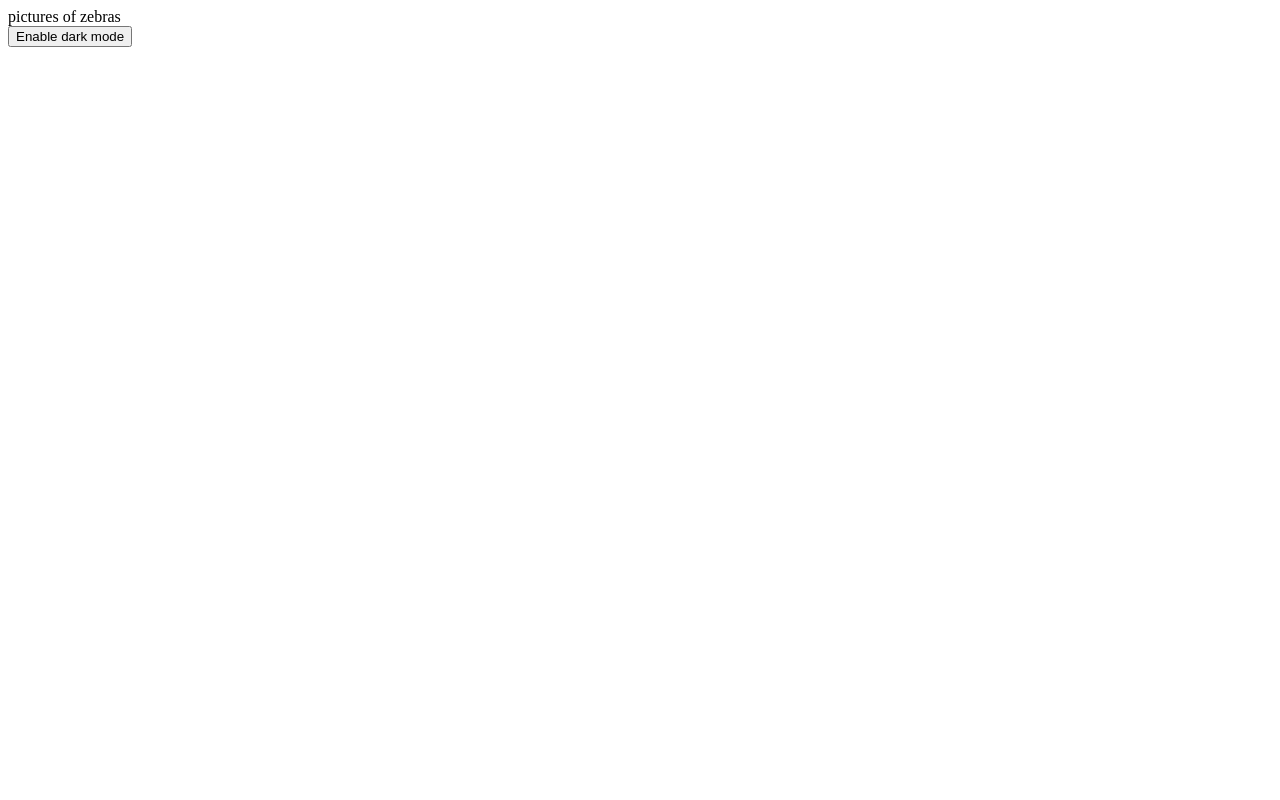
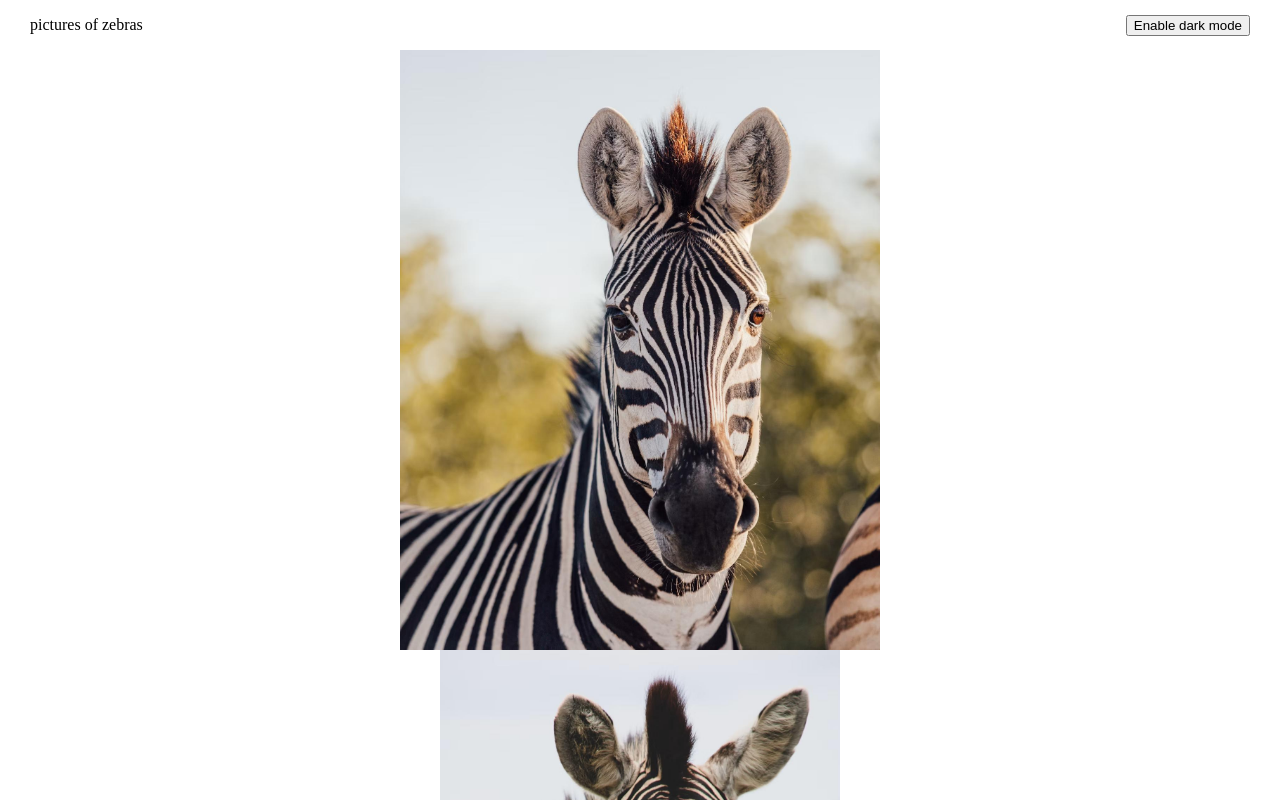
Before and after one commit to branpk/zebras, a website built with Vite: page index.html in a window 1280 px wide. Built offline with nearby package versions, Linux system fonts and the light colour scheme.

Commit message:
Some styling

```diff
--- a/index.html
+++ b/index.html
@@ -7,6 +7,6 @@
     <script type="module" src="src/main.ts"></script>
   </head>
   <body>
-    <div id="app"></div>
+    <div id="root"></div>
   </body>
 </html>
--- a/src/main.css
+++ b/src/main.css
@@ -0,0 +1,38 @@
+html,
+body {
+  padding: 0;
+  margin: 0;
+}
+
+.app {
+  width: 100%;
+  height: 100dvh;
+  display: flex;
+  flex-direction: column;
+}
+
+.app-header {
+  height: 50px;
+  display: flex;
+  justify-content: space-between;
+  align-items: center;
+  padding: 0 30px;
+}
+
+.app-body {
+  flex: 1;
+  overflow-y: scroll;
+}
+
+.image-list {
+  width: 100%;
+  display: flex;
+  flex-direction: column;
+  align-items: center;
+}
+
+.image-list img {
+  max-width: 100%;
+  max-height: 600px;
+  display: block;
+}
--- a/src/main.ts
+++ b/src/main.ts
@@ -50,6 +50,14 @@ function App() {
     darkModeToggle.textContent = isDarkMode
       ? "Disable dark mode"
       : "Enable dark mode";
+    images.forEach((image, i) => {
+      image.setAttribute(
+        "src",
+        isDarkMode
+          ? `./zebras/dark/${IMAGE_KEYS[i]}.jpg`
+          : `./zebras/light/${IMAGE_KEYS[i]}.jpg`,
+      );
+    });
   };
 
   const darkModeToggle = html(
@@ -61,15 +69,19 @@ function App() {
     },
   );
 
-  const images = IMAGE_KEYS.map((key) => html("img", { src: `` }));
+  const images = IMAGE_KEYS.map((key) =>
+    html("img", { src: `./zebras/light/${key}.jpg` }),
+  );
 
   return html("div", { class: "app" }, [
     html("div", { class: "app-header" }, [
       html("div", { class: "title" }, ["pictures of zebras"]),
       darkModeToggle,
     ]),
-    html("div", { class: "app-body" }, []),
+    html("div", { class: "app-body" }, [
+      html("div", { class: "image-list" }, images),
+    ]),
   ]);
 }
 
-document.getElementById("app")!.replaceChildren(App());
+document.getElementById("root")!.replaceChildren(App());
```
